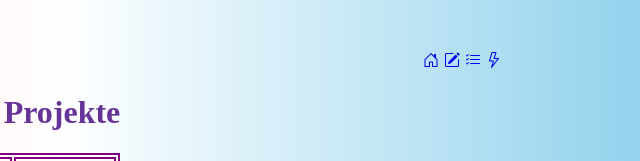
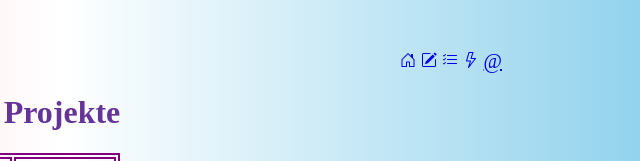
Before and after one commit to michaellestrassegger/mywebsite, a plain HTML site: page ideen.html in a window 1280 px wide. Shown: the top 161 px of the page, 578-1218 px from the left. Drawn offline with Linux system fonts and the light colour scheme.

Commit message:
Update ideen.html

```diff
--- a/ideen.html
+++ b/ideen.html
@@ -20,6 +20,7 @@
        <a href="ideen.html"><svg xmlns="http://www.w3.org/2000/svg" width="16" height="16" fill="currentColor" class="bi bi-lightning" viewBox="0 0 16 16">
   <path d="M5.52.359A.5.5 0 0 1 6 0h4a.5.5 0 0 1 .474.658L8.694 6H12.5a.5.5 0 0 1 .395.807l-7 9a.5.5 0 0 1-.873-.454L6.823 9.5H3.5a.5.5 0 0 1-.48-.641zM6.374 1 4.168 8.5H7.5a.5.5 0 0 1 .478.647L6.78 13.04 11.478 7H8a.5.5 0 0 1-.474-.658L9.306 1z"/>
 </svg></a>
+        <a href="links.html">@</a>
       </nav>
     </header>
   <body>
```
